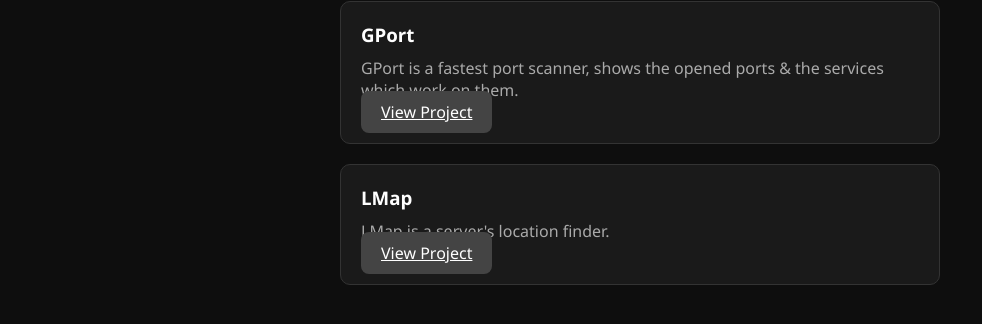
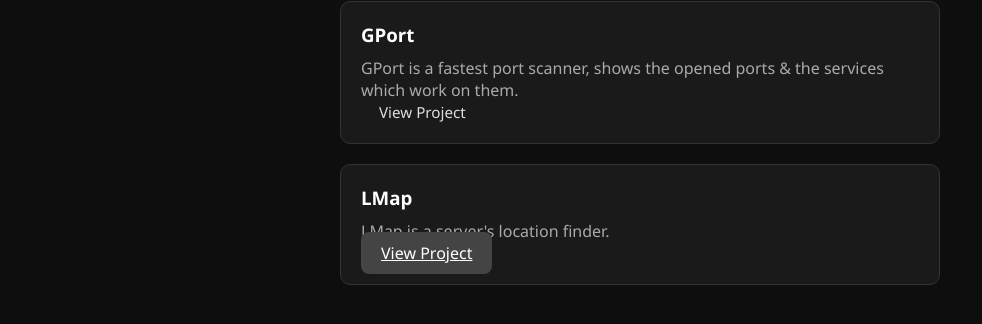
Before and after one commit to XVoidSec/XVoidSec.github.io, a plain HTML site: page free.html in a window 1280 px wide. Shown: the part 246-570 px from the top of the page, without its empty margins (0-982 px from the left). Drawn offline with Linux system fonts and the light colour scheme.

Commit message:
Update free.html

```diff
--- a/free.html
+++ b/free.html
@@ -4,6 +4,22 @@
   <title>Free Projects - XVoidSec</title>
   <link rel="icon" href="https://d.top4top.io/p_3469qdrnz1.jpg" type="image/png">
   <style>
+
+    .request-btn {
+      background: transparent;
+      color: var(--text);
+      border: 1px solid var(--gray);
+      padding: 8px 18px;
+      font-size: 0.95rem;
+      border-radius: 6px;
+      text-decoration: none;
+      transition: 0.3s;
+    }
+
+    .request-btn:hover {
+      background-color: var(--hover);
+    }
+
     :root {
       --bg-color: #0e0e0e;
       --text-color: #dddddd;
@@ -76,7 +92,7 @@
       <h3>GPort</h3>
       <p>GPort is a fastest port scanner, shows the opened ports & the services which work on them.</p>
 
-      <a href="https://github.com/XVoidSec/GPort"class="btn" >View Project</a>
+      <a href="https://github.com/XVoidSec/GPort" class="request-btn" >View Project</a>
     </div>
     <div class="project-card">
       <h3>LMap</h3>
```
